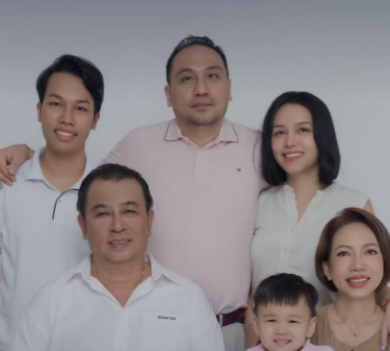
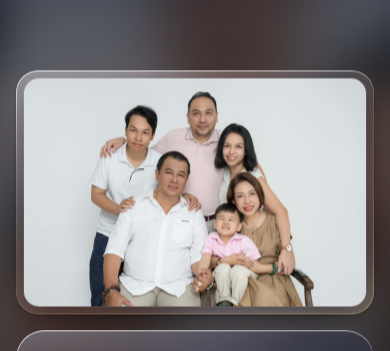
Before and after one commit to Amature123/graduation-invitation, a plain HTML site: page index.html in a window 390 px wide. Shown: the part 5683-6034 px from the top of the page. Drawn offline with nearby package versions, Linux system fonts and the light colour scheme; animation ran at ten frames a second.

Commit message:
Use landscape family portrait; show wide photos framed on phones
Co-Authored-By: Claude Opus 5.5 <noreply@anthropic.com>

```diff
--- a/index.html
+++ b/index.html
@@ -509,13 +509,45 @@
     }
   }
 
+  /* Wide (landscape) photos on phones: a full-bleed crop would cut people off at the edges,
+     so show the whole photo in the glass frame above the text, over a blurred backdrop. */
+  @media (max-width: 899px) {
+    .beat--wide { align-items: center; }
+    .beat--wide .beat__media img,
+    .beat--wide.in .beat__media img {
+      filter: blur(24px) saturate(1.15) brightness(.6);
+      transform: scale(1.2);
+      transition: none;
+    }
+    .beat--wide .beat__text {
+      display: flex;
+      flex-direction: column;
+      gap: 18px;
+      padding-top: 72px;
+    }
+    .beat--wide .beat__photo {
+      display: block;
+      order: -1;
+      padding: 8px;
+      --glass-radius: 22px;
+      --glass-tint: rgba(255,255,255,.05);
+      --glass-blur: 14px;
+    }
+    .beat--wide .beat__photo img {
+      display: block;
+      width: 100%; height: auto;
+      border-radius: 15px;
+      box-shadow: 0 0 0 1px rgba(255,255,255,.1), 0 10px 24px -10px rgba(0,0,0,.6);
+    }
+  }
+
   /* Per-photo focal points (keeps faces in frame) */
   .p-street img { object-position: 62% 30%; }
   .p-trek   img { object-position: 55% 45%; }
   .p-bbq    img { object-position: 55% 40%; }
   .p-boat   img { object-position: 46% 58%; }
   .p-bar    img { object-position: 48% 42%; }
-  .p-family img { object-position: 48% 30%; }
+  .p-family img { object-position: 50% 35%; }
 
   .outro {
     padding: 110px var(--gutter);
@@ -917,15 +949,15 @@
     </div>
   </section>
 
-  <section class="beat p-family">
-    <div class="beat__media"><img src="family.jpg" alt="Studio family portrait of the graduate with their family" loading="lazy"></div>
+  <section class="beat beat--wide p-family">
+    <div class="beat__media"><img src="family-portrait.jpg" alt="Studio family portrait of the graduate with their family" loading="lazy"></div>
     <div class="beat__veil" aria-hidden="true"></div>
     <div class="beat__text"><div class="beat__panel glass">
       <div class="beat__num reveal"><b>06</b><span class="eyebrow">Where it all began</span></div>
       <h3 class="reveal d1">Family</h3>
       <p class="reveal d2">And to my family, who were there from the very first day, long before any of this began. Every step of this journey has your footprints in it.</p>
     </div>
-    <figure class="beat__photo glass" aria-hidden="true"><img src="family.jpg" alt="" loading="lazy"></figure>
+    <figure class="beat__photo glass" aria-hidden="true"><img src="family-portrait.jpg" alt="" loading="lazy"></figure>
     </div>
   </section>
 
@@ -942,7 +974,7 @@
       <img src="2ef3c096-4dfb-4d9d-89c2-c6ef1a019538.jpg" alt="" loading="lazy">
       <img src="scooter-selfie.jpg" alt="" loading="lazy">
       <img src="3dc7c9f3-c5fe-46cf-be4c-c6a04bf47ade.jpg" alt="" loading="lazy">
-      <img src="family.jpg" alt="" loading="lazy">
+      <img src="family-portrait.jpg" alt="" loading="lazy">
     </div>
     <canvas id="confetti" aria-hidden="true"></canvas>
 
```
Also changed, not shown: family-portrait.jpg (added), family.jpg (deleted), 1 other file.
